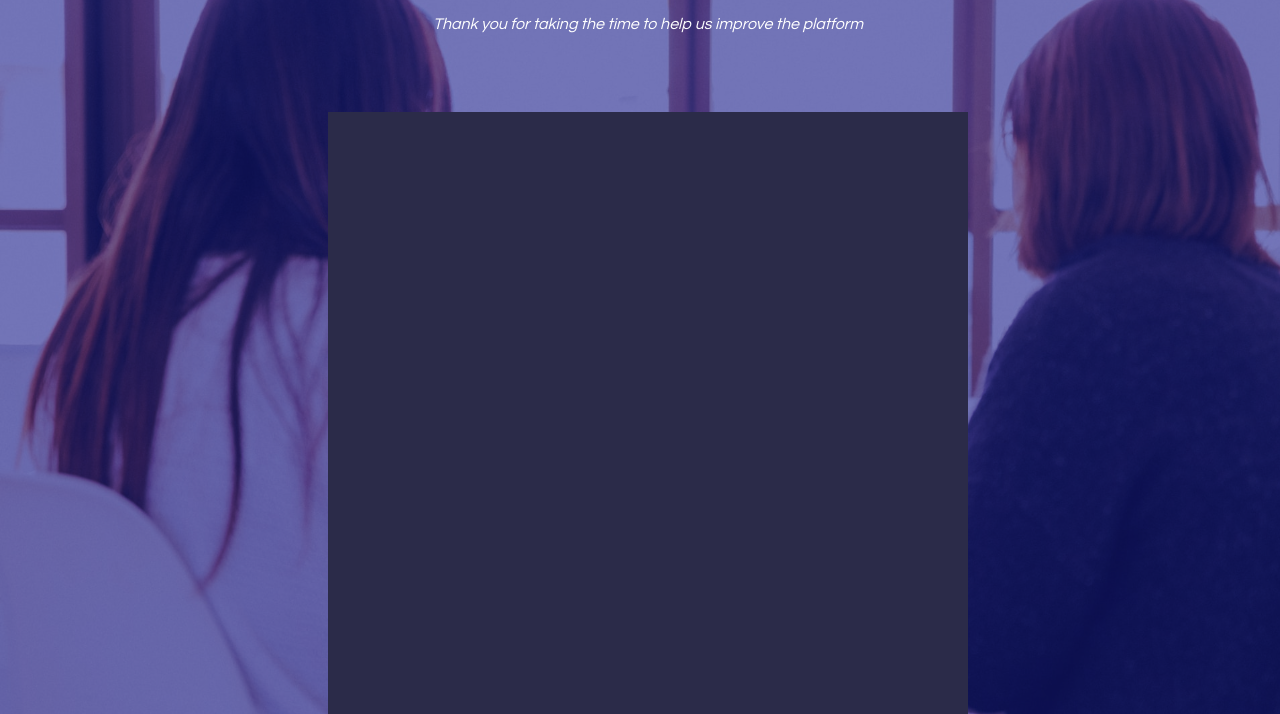
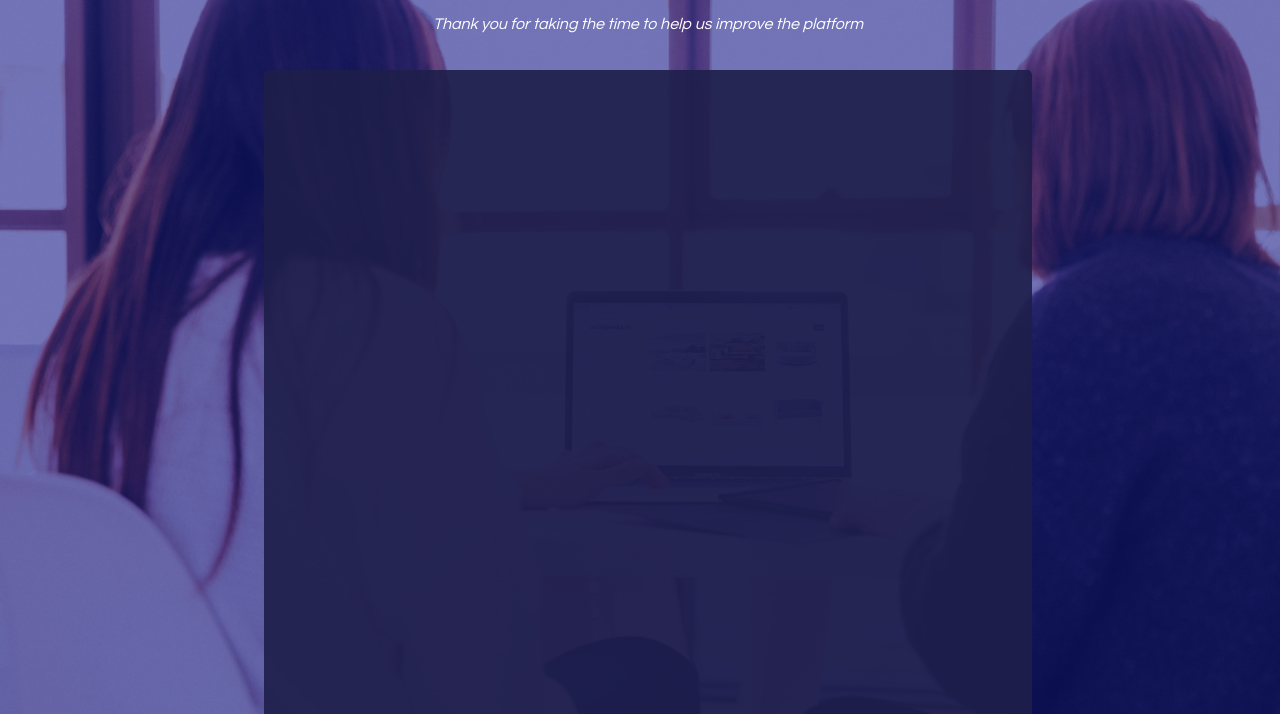
Before and after one commit to Juddalicious/FCC-second-project, a plain HTML site: page index.html in a window 1280 px wide. Shown: the part 83-797 px from the top of the page. Drawn offline with Linux system fonts and the light colour scheme.

Commit message:
added opacity, radius and changes color

```diff
--- a/style.css
+++ b/style.css
@@ -27,6 +27,9 @@ body {
 .card {
     margin: 10vh auto;
     height: 100%;
-    width: 50%;
-    background-color: #2b2b49;
+    width: 60%;
+    opacity: 0.90;
+    border-radius: 5px;
+    margin-top: 3%;
+    background-color: #1f1f4b;
 }
```
